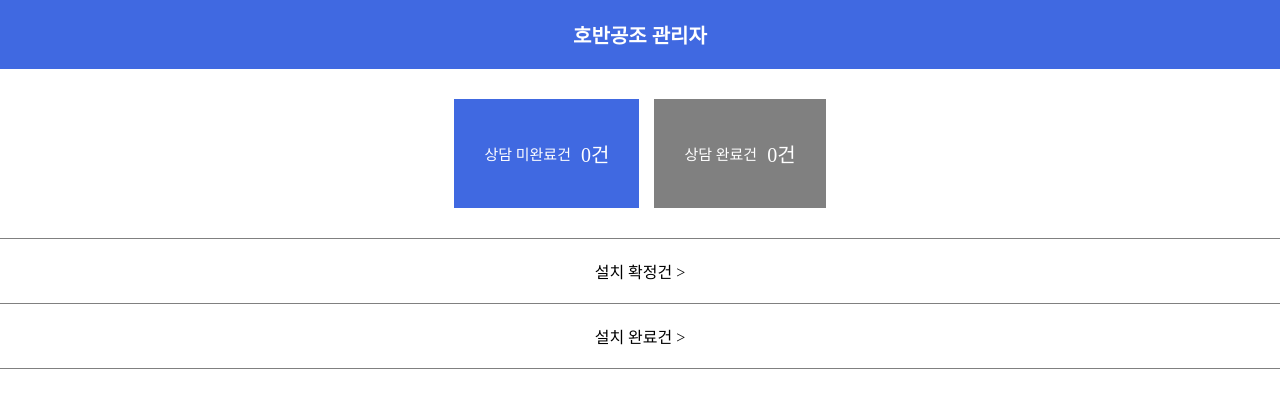
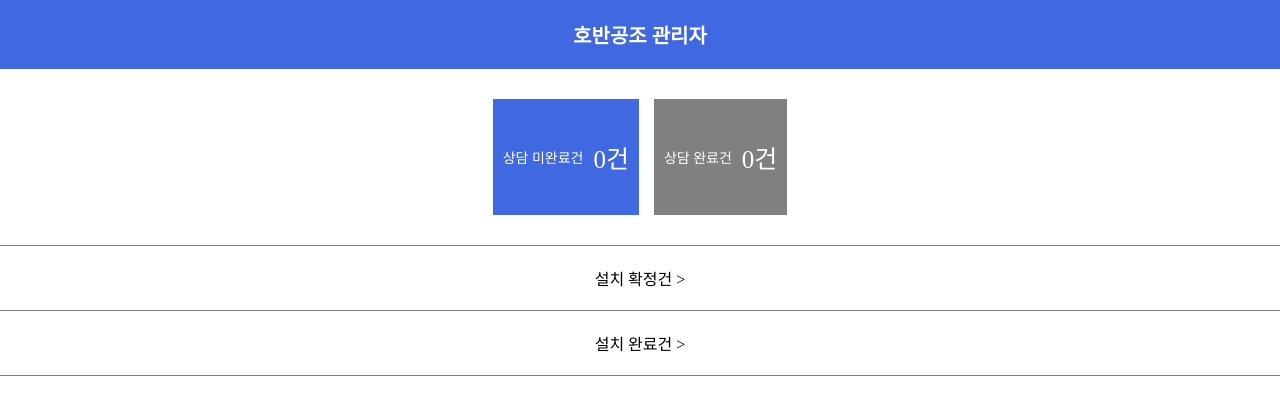
Before and after one commit to zeno0104/hobanGongjo_admin, a React (Vite) app in the folder hobanGongjo_admin/: page / in a window 1280 px wide. Shown: the top 408 px of the page. Built offline with nearby package versions, Linux system fonts and the light colour scheme; no server answers; the database is empty; a web font is replaced by a local one.

Commit message:
[Update] font 재수정

```diff
--- a/hobanGongjo_admin/src/pages/Home.css
+++ b/hobanGongjo_admin/src/pages/Home.css
@@ -17,11 +17,12 @@
   justify-content: center;
   align-items: center;
   cursor: pointer;
-  padding: 40px 30px;
+  padding: 40px 10px;
 }
 .Home .counselInfo .conuselText {
-  font-size: 15px;
+  font-size: 14px;
   color: white;
+  white-space: nowrap;
 }
 
 .Home .counselInfo .counselIncomplete {
@@ -31,8 +32,9 @@
   background-color: grey;
 }
 .Home .counselInfo .counselCnt {
-  font-size: 20px;
+  font-size: 25px;
   color: white;
+  white-space: nowrap;
 }
 .Home .counselInfo .counselIncomplete .completeText {
   font-size: 20px;
```
